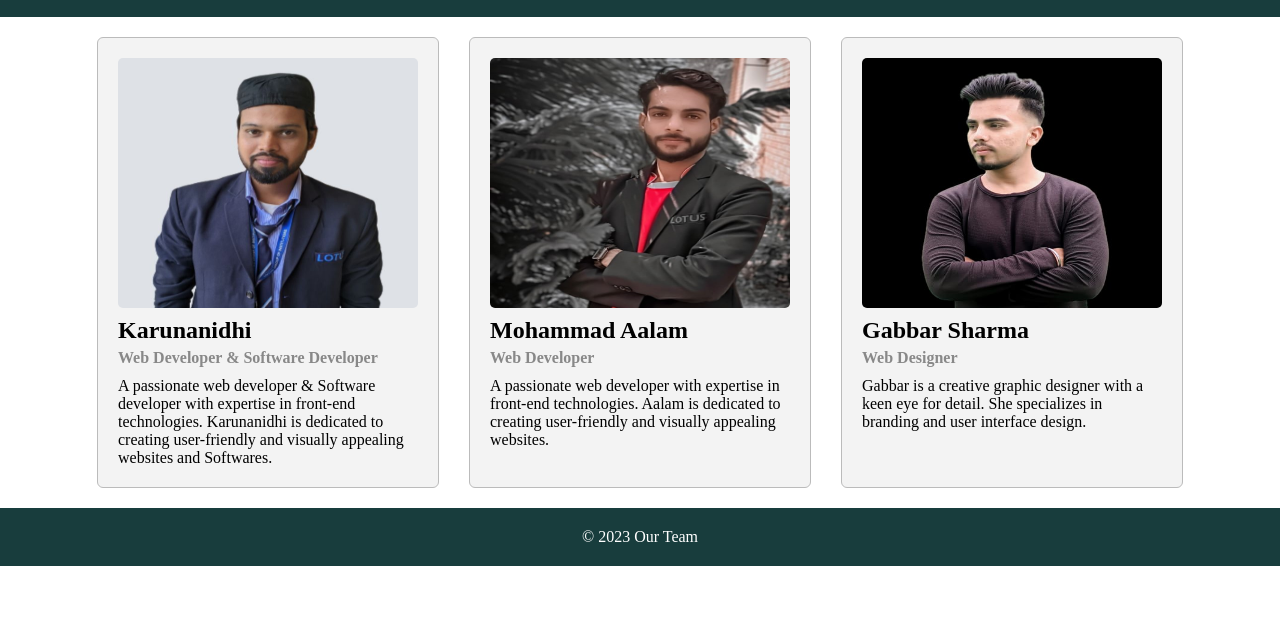
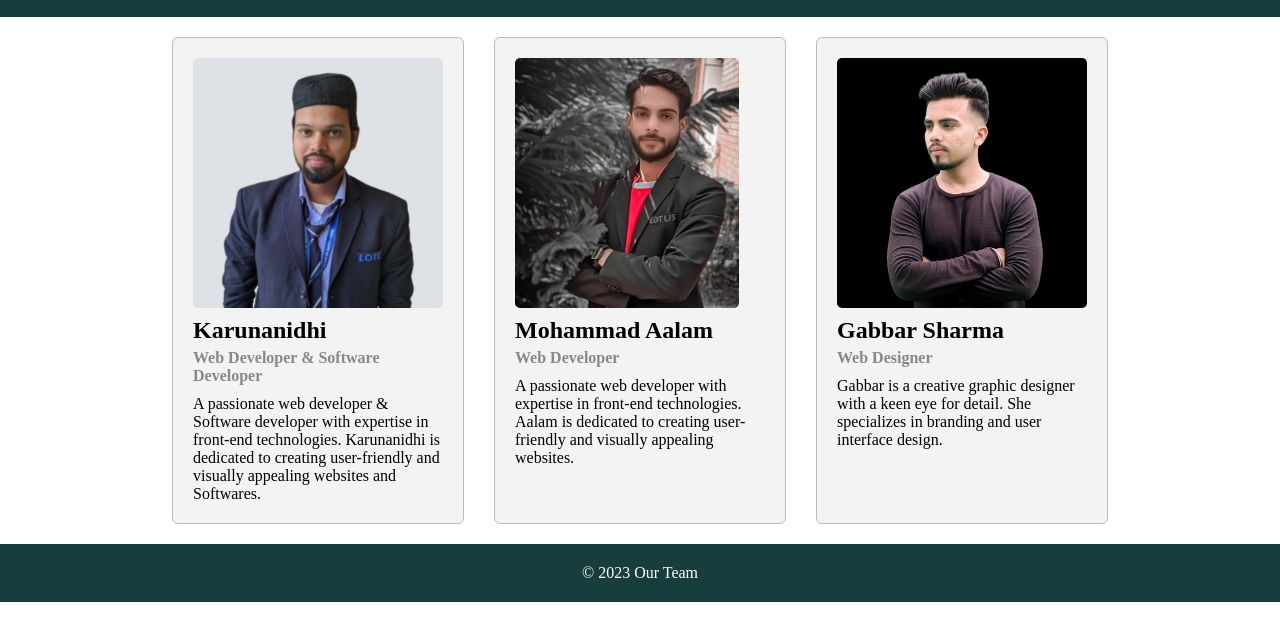
Before and after one commit to mohdaalam6577/Our-Team, a plain HTML site: page index.html in a window 1280 px wide. Shown: the part 78-718 px from the top of the page. Drawn offline with Linux system fonts and the light colour scheme.

Commit message:
Update styles.css

```diff
--- a/styles.css
+++ b/styles.css
@@ -24,7 +24,7 @@ main{
 }
 
 .about{
-    width: 300px;
+    width: 250px;
     border: 1px solid #bbb;
     text-align: left;
     padding: 20px;
@@ -33,7 +33,7 @@ main{
 }
 
 img{
-    width: 100%;
+    width: auto;
     height: 250px;
     margin-bottom: 5px;
     border-radius: 5px;
```
